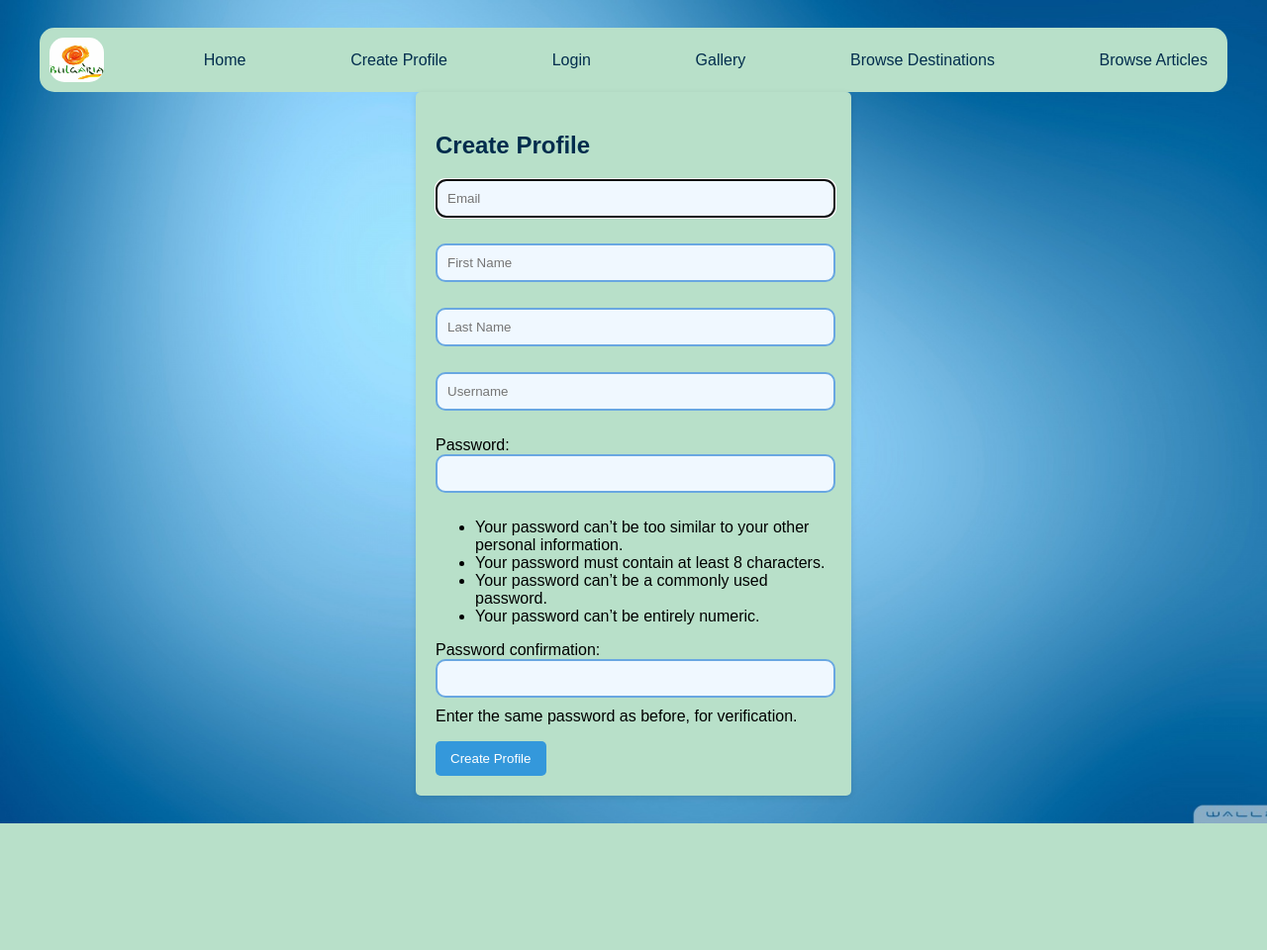
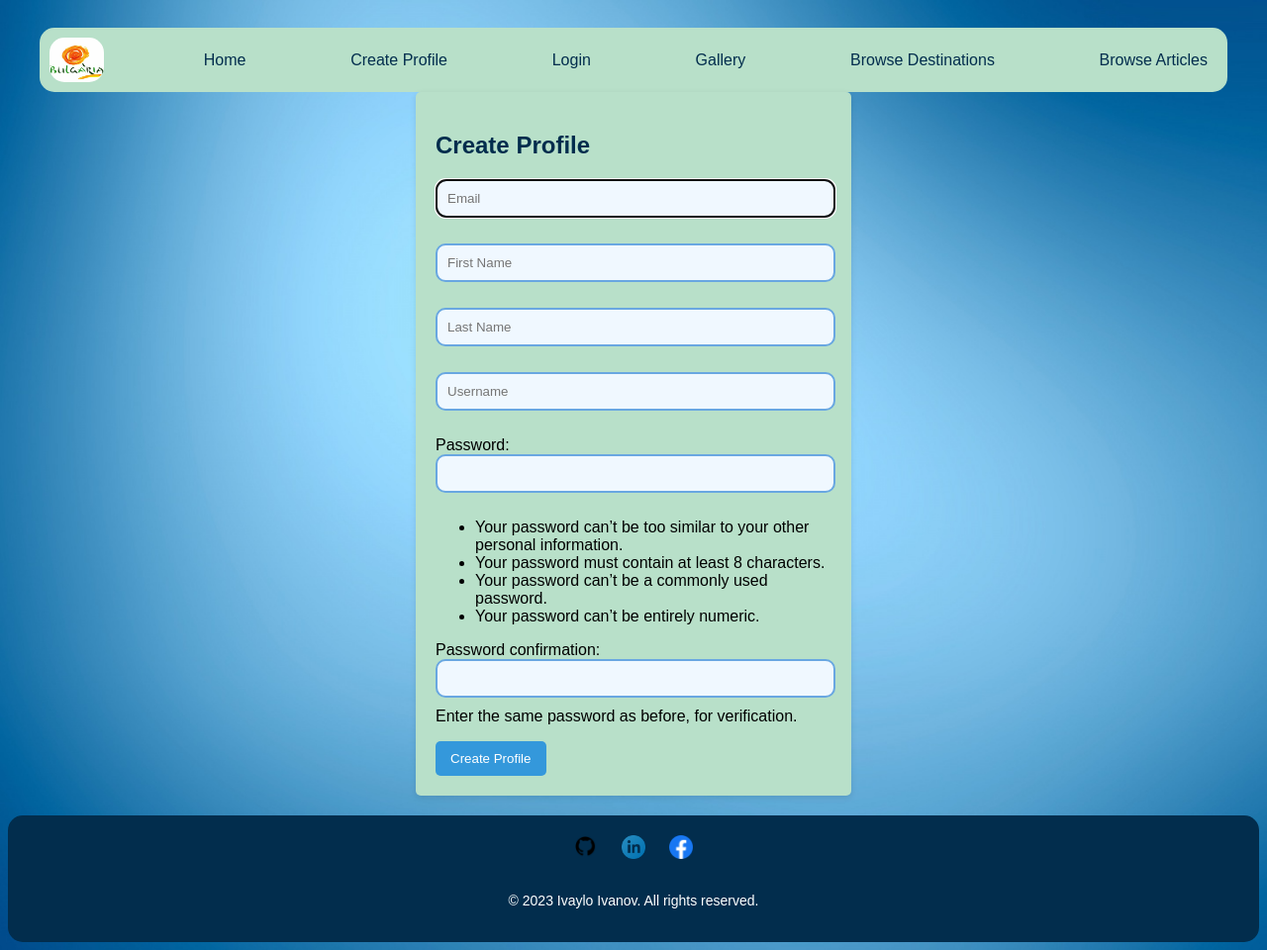
Before and after one commit to Funcrow1349/bg_tourism_guide, a Django app: page /profile/create/ in a window 1280 px wide. Shown: the whole page at 99% size. Before the commit the page ends 832 px from the top, so only its background shows below. Run offline with Django 4.2, Linux system fonts and the light colour scheme.

Commit message:
Initial commit

```diff
--- a/static/styles/styles.css
+++ b/static/styles/styles.css
@@ -872,3 +872,36 @@
     color: #022d4d;
     text-align: center;
 }
+
+.site-footer {
+    background-color: #022d4d;
+    color: #ffffff;
+    text-align: center;
+    padding: 20px 0;
+    border-radius: 15px;
+}
+
+.footer-container {
+    display: flex;
+    flex-direction: column;
+    align-items: center;
+}
+
+.social-icons {
+    margin-bottom: 20px;
+}
+
+.social-icon {
+    display: inline-block;
+    margin: 0 10px;
+}
+
+.social-icon img {
+    width: 24px;
+    height: 24px;
+    vertical-align: middle;
+}
+
+.site-footer p {
+    font-size: 14px;
+}
--- a/templates/base.html
+++ b/templates/base.html
@@ -39,4 +39,21 @@
     </div>
 </body>
 
+<footer class="site-footer">
+    <div class="footer-container">
+        <div class="social-icons">
+            <a href="https://github.com/Funcrow1349" target="_blank" class="social-icon">
+                <img src="{% static 'images/github_PNG40.png' %}" alt="GitHub">
+            </a>
+            <a href="https://www.linkedin.com/in/ivaylo-ivanov-55987b150/" target="_blank" class="social-icon">
+                <img src="{% static 'images/linkedin.png' %}" alt="LinkedIn">
+            </a>
+            <a href="https://www.facebook.com/profile.php?id=100000479952533" target="_blank" class="social-icon">
+                <img src="{% static 'images/f_logo_RGB-Blue_1024.png' %}" alt="Facebook">
+            </a>
+        </div>
+        <p>&copy; 2023 Ivaylo Ivanov. All rights reserved.</p>
+    </div>
+</footer>
+
 </html>
```
